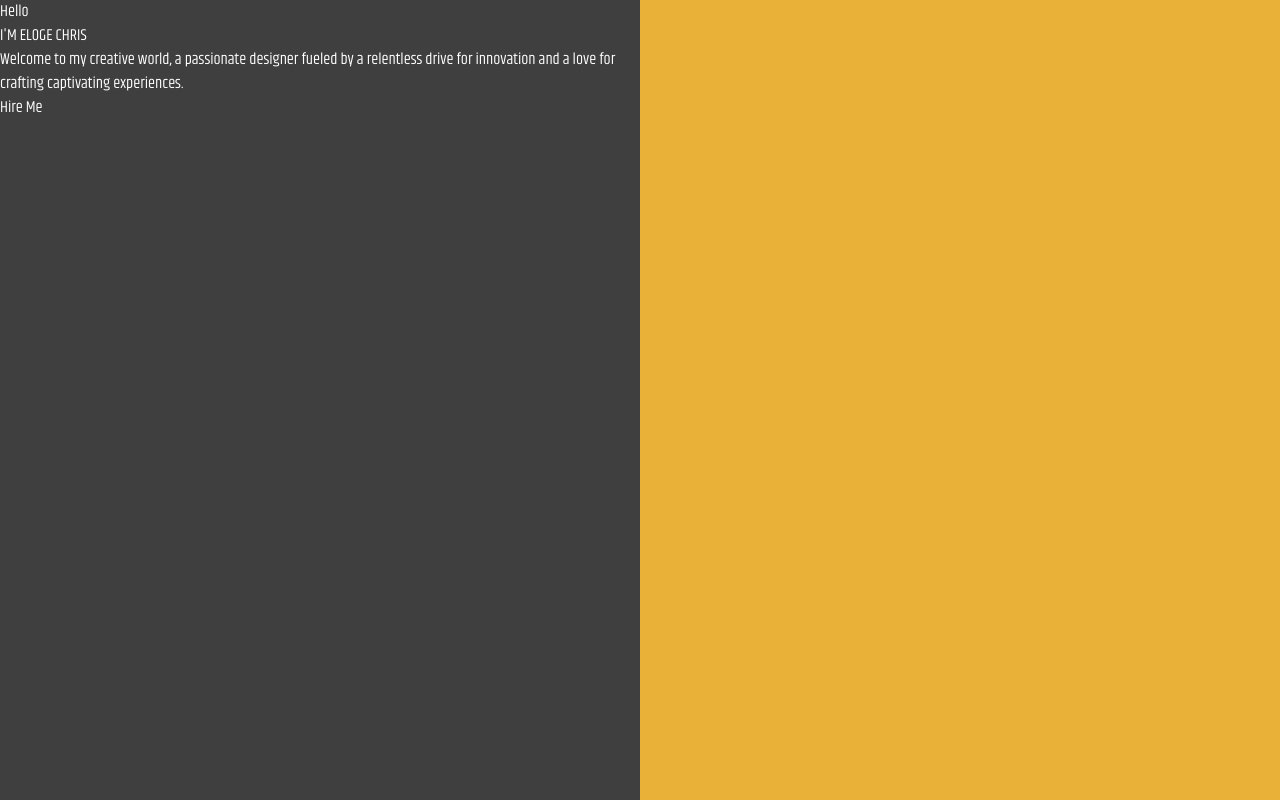
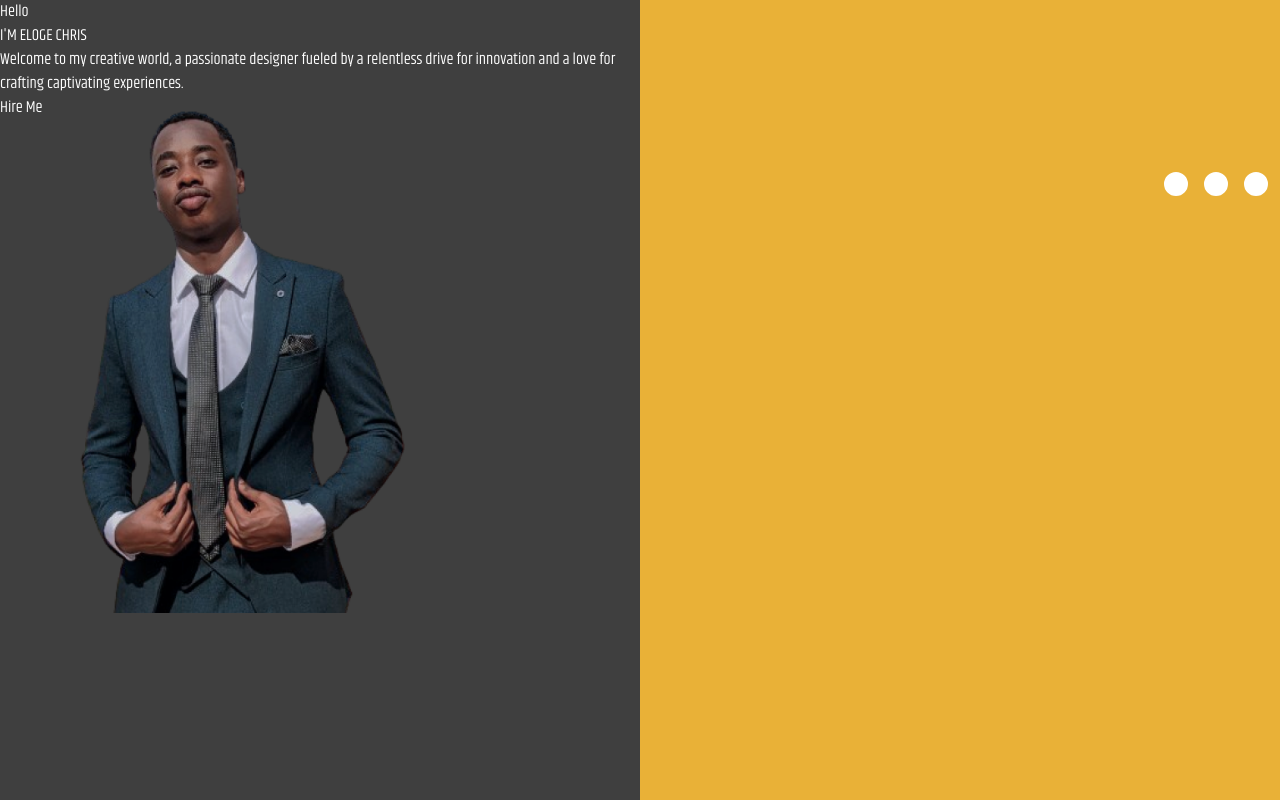
Before and after one commit to 0122345/Eloge_repo, a Next.js app in the folder eloge-portfolio/: page / in a window 1280 px wide. Built offline with nearby package versions, Linux system fonts and the light colour scheme.

Commit message:
"Added image and icon components to HomePage, updated package dependencies and configuration"

```diff
--- a/eloge-portfolio/app/home/page.js
+++ b/eloge-portfolio/app/home/page.js
@@ -1,3 +1,4 @@
+import { BsThreeDots } from "react-icons/bs";
 function HomePage() {
   return (
     <main className={khand.className}>
@@ -24,13 +25,34 @@ function HomePage() {
              Hire Me
           </span>
         </div>
+        <div id='center' className=''>
+          <Image
+           src="/assets/images/eloge-removebg-preview 2eloge.png"
+           alt='home photo'
+           width={527}
+           height={663}
+         //   layout="responsive"
+           objectFit="cover"
+           priority
+           className="flex justify-center top-0 absolute"
+          />
+        </div>
+         <div id='right' className='flex float-right'>
+            <span>
+            <BsThreeDots  className="text-white text-9xl right-20 "/>
+
+            </span>
+
+            </div>
       </div>
     </main>
   );
 }
 
 export default HomePage;
+
 import { Khand } from 'next/font/google';
+import Image from 'next/image';
 
 const khand = Khand({
   subsets: ['latin'],
--- a/eloge-portfolio/package.json
+++ b/eloge-portfolio/package.json
@@ -9,6 +9,7 @@
     "lint": "next lint"
   },
   "dependencies": {
+    "lazysizes": "^5.3.2",
     "next": "14.2.7",
     "react": "^18",
     "react-dom": "^18",
--- a/eloge-portfolio/tailwind.config.js
+++ b/eloge-portfolio/tailwind.config.js
@@ -10,7 +10,8 @@ module.exports = {
        colors: {
         'home-gray': '#3F3F3F',
         'home-yellow': '#E9B137'
-       }
+       },
+
     },
   },
   plugins: [],
```
Also changed, not shown: eloge-portfolio/public/assets/images/eloge-removebg-preview 2eloge.png (added), 1 other file (tests, documents, lock files or other folders).
